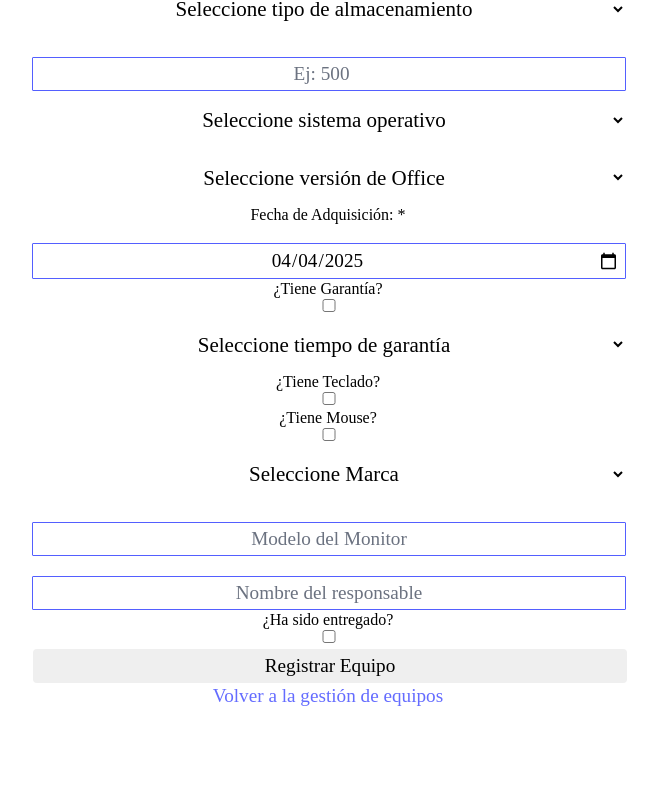
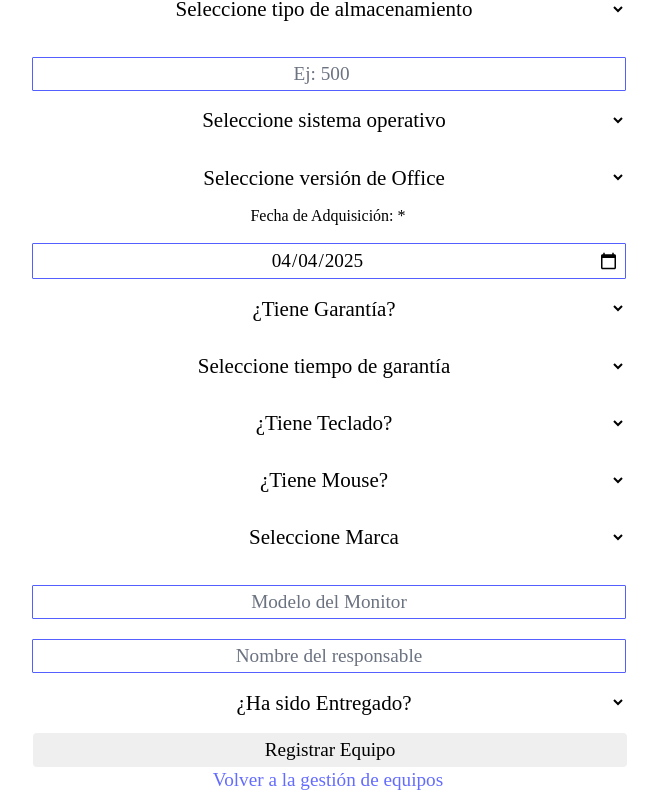
Before and after one commit to Seletex/inventarioPractica, a React (Vite) app in the folder inventarioFront/: page /registrar-equipo in a window 1280 px wide. Shown: the part 605-1410 px from the top of the page, without its empty margins (312-970 px from the left). Before the commit the page ends 1326 px from the top, so only its background shows below. Built offline with nearby package versions, Linux system fonts and the light colour scheme.

Commit message:
Mejora en la seleccion de opciones de filtro

```diff
--- a/inventarioFront/src/componentes/Datos/CrearEquipos.jsx
+++ b/inventarioFront/src/componentes/Datos/CrearEquipos.jsx
@@ -17,6 +17,27 @@ const obtenerFechaActual = () => {
     const day = String(today.getDate()).padStart(2, '0');
     return `${year}-${month}-${day}`;
 };
+
+export const siNoOpcionesGarantia = [
+    {value: "", label: "¿Tiene Garantía?"}, // Opción por defecto
+    {value: "true", label: "Sí"}, // Usamos strings "true" y "false" como valores para la select
+    {value: "false", label: "No"},
+];
+export const siNoOpcionesTeclado = [
+    {value: "", label: "¿Tiene Teclado?"}, // Opción por defecto
+    {value: "true", label: "Sí"}, // Usamos strings "true" y "false" como valores para la select
+    {value: "false", label: "No"},
+];
+export const siNoOpcionesMouse = [
+    {value: "", label: "¿Tiene Mouse?"}, // Opción por defecto
+    {value: "true", label: "Sí"}, // Usamos strings "true" y "false" como valores para la select
+    {value: "false", label: "No"},
+];
+export const siNoOpcionesEntrega=[
+    {value: "", label: "¿Ha sido Entregado?"}, // Opción por defecto
+    {value: "true", label: "Sí"}, // Usamos strings "true" y "false" como valores para la select
+    {value: "false", label: "No"},
+];
 
 // Mapeo de Tipos de Equipo a sus arrays de Marcas
 const marcasPorTipoEquipo = {
@@ -63,12 +84,12 @@ const camposFormularioEquipo = [
     },
     {type: "date", name: "fecha_adquisicion", label: "Fecha de Adquisición:", required: true, placeholder: "Fecha de Adquisición", defaultValue: obtenerFechaActual(), icon: 'FiCalendar'},
 
-    {type: "boolean", name: "garantia", label: "¿Tiene Garantía?", required: false},
+    {type: "select", name: "garantia",options:siNoOpcionesGarantia, required: false},
     {type: "select", name: "tiempo_garantia", placeHolder: "Tiempo de Garantía:", required: false,
         options: TiempoGarantia.map(tiempoGarantia => ({value: tiempoGarantia.value, label: tiempoGarantia.label,})), icon: 'FiCalendar'},
 
-    {type: "boolean", name: "teclado", label: "¿Tiene Teclado?", required: false},
-    {type: "boolean", name: "mouse", label: "¿Tiene Mouse?", required: false},
+    {type: "select", name: "teclado", options: siNoOpcionesTeclado,  required: false},
+    {type: "select", name: "mouse", options: siNoOpcionesMouse, required: false},
 
     {type: "select", name: "monitor", required: false,
         options: MarcaMonitor.map(marcaMonitor => ({value: marcaMonitor.value, label: marcaMonitor.label,})), icon: 'FiMonitor', searchable: true // Puede ser searchable
@@ -77,7 +98,7 @@ const camposFormularioEquipo = [
 
     {type: "text", name: "responsable",  placeHolder: "Nombre del responsable", required: false, icon: 'FiUser'},
 
-    {type: "boolean", name: "entregado", label: "¿Ha sido entregado?", required: false},
+    {type: "select", name: "entregado", options:siNoOpcionesEntrega, required: false},
 ];
 
 export { camposFormularioEquipo, marcasPorTipoEquipo, obtenerFechaActual };
--- a/inventarioFront/src/index.css
+++ b/inventarioFront/src/index.css
@@ -52,6 +52,20 @@ input {
   font-family: inherit;
   background-color: rgb(255, 255, 255);
   border-color: #535fff;
+}
+label{
+  font-family: 'Times New Roman', Times, serif;
+  width: 100%;
+  border-color: #535fff;
+  border-radius: 1px;
+  border: 1px solid transparent;
+  padding: 0.6em 1.2em;
+  margin: 2px;
+  font-size: 16px;
+  font-weight: 500;
+  font-family: inherit;
+  background-color: rgb(255, 255, 255);
+
 }
 select {
   font-family: 'Times New Roman', Times, serif;
```
